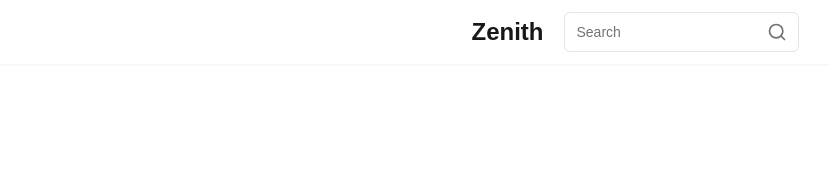
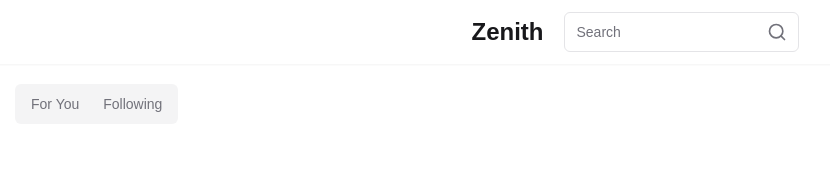
Before and after one commit to mgalihpp/zenith, a Next.js app: page / in a window 1280 px wide. Shown: the top 174 px of the page, without its empty margins (5-835 px from the left). Built offline with nearby package versions, Linux system fonts and the light colour scheme.

Commit message:
Add Tabs component to HomePage and implement tab navigation

```diff
--- a/app/(platform)/page.tsx
+++ b/app/(platform)/page.tsx
@@ -1,3 +1,18 @@
+import { Tabs, TabsContent, TabsList, TabsTrigger } from '@/components/ui/tabs';
+
 export default function HomePage() {
-  return <div></div>;
+  return (
+    <div className="flex w-full min-w-0 gap-5">
+      <div className="w-full min-w-0 space-y-5">
+        <Tabs defaultValue="for you">
+          <TabsList>
+            <TabsTrigger value="for your">For You</TabsTrigger>
+            <TabsTrigger value="following">Following</TabsTrigger>
+          </TabsList>
+          <TabsContent value="for you">{/*  */}</TabsContent>
+          <TabsContent value="following">{/*  */}</TabsContent>
+        </Tabs>
+      </div>
+    </div>
+  );
 }
--- /dev/null
+++ b/components/ui/tabs.tsx
@@ -0,0 +1,55 @@
+"use client"
+
+import * as React from "react"
+import * as TabsPrimitive from "@radix-ui/react-tabs"
+
+import { cn } from "@/lib/utils"
+
+const Tabs = TabsPrimitive.Root
+
+const TabsList = React.forwardRef<
+  React.ElementRef<typeof TabsPrimitive.List>,
+  React.ComponentPropsWithoutRef<typeof TabsPrimitive.List>
+>(({ className, ...props }, ref) => (
+  <TabsPrimitive.List
+    ref={ref}
+    className={cn(
+      "inline-flex h-10 items-center justify-center rounded-md bg-muted p-1 text-muted-foreground",
+      className
+    )}
+    {...props}
+  />
+))
+TabsList.displayName = TabsPrimitive.List.displayName
+
+const TabsTrigger = React.forwardRef<
+  React.ElementRef<typeof TabsPrimitive.Trigger>,
+  React.ComponentPropsWithoutRef<typeof TabsPrimitive.Trigger>
+>(({ className, ...props }, ref) => (
+  <TabsPrimitive.Trigger
+    ref={ref}
+    className={cn(
+      "inline-flex items-center justify-center whitespace-nowrap rounded-sm px-3 py-1.5 text-sm font-medium ring-offset-background transition-all focus-visible:outline-none focus-visible:ring-2 focus-visible:ring-ring focus-visible:ring-offset-2 disabled:pointer-events-none disabled:opacity-50 data-[state=active]:bg-background data-[state=active]:text-foreground data-[state=active]:shadow-sm",
+      className
+    )}
+    {...props}
+  />
+))
+TabsTrigger.displayName = TabsPrimitive.Trigger.displayName
+
+const TabsContent = React.forwardRef<
+  React.ElementRef<typeof TabsPrimitive.Content>,
+  React.ComponentPropsWithoutRef<typeof TabsPrimitive.Content>
+>(({ className, ...props }, ref) => (
+  <TabsPrimitive.Content
+    ref={ref}
+    className={cn(
+      "mt-2 ring-offset-background focus-visible:outline-none focus-visible:ring-2 focus-visible:ring-ring focus-visible:ring-offset-2",
+      className
+    )}
+    {...props}
+  />
+))
+TabsContent.displayName = TabsPrimitive.Content.displayName
+
+export { Tabs, TabsList, TabsTrigger, TabsContent }
--- a/package.json
+++ b/package.json
@@ -14,6 +14,7 @@
     "@prisma/client": "^6.1.0",
     "@radix-ui/react-label": "^2.1.1",
     "@radix-ui/react-slot": "^1.1.1",
+    "@radix-ui/react-tabs": "^1.1.2",
     "class-variance-authority": "^0.7.1",
     "clsx": "^2.1.1",
     "jose": "^5.9.6",
```
Also changed, not shown: 1 other file (tests, documents, lock files or other folders).
